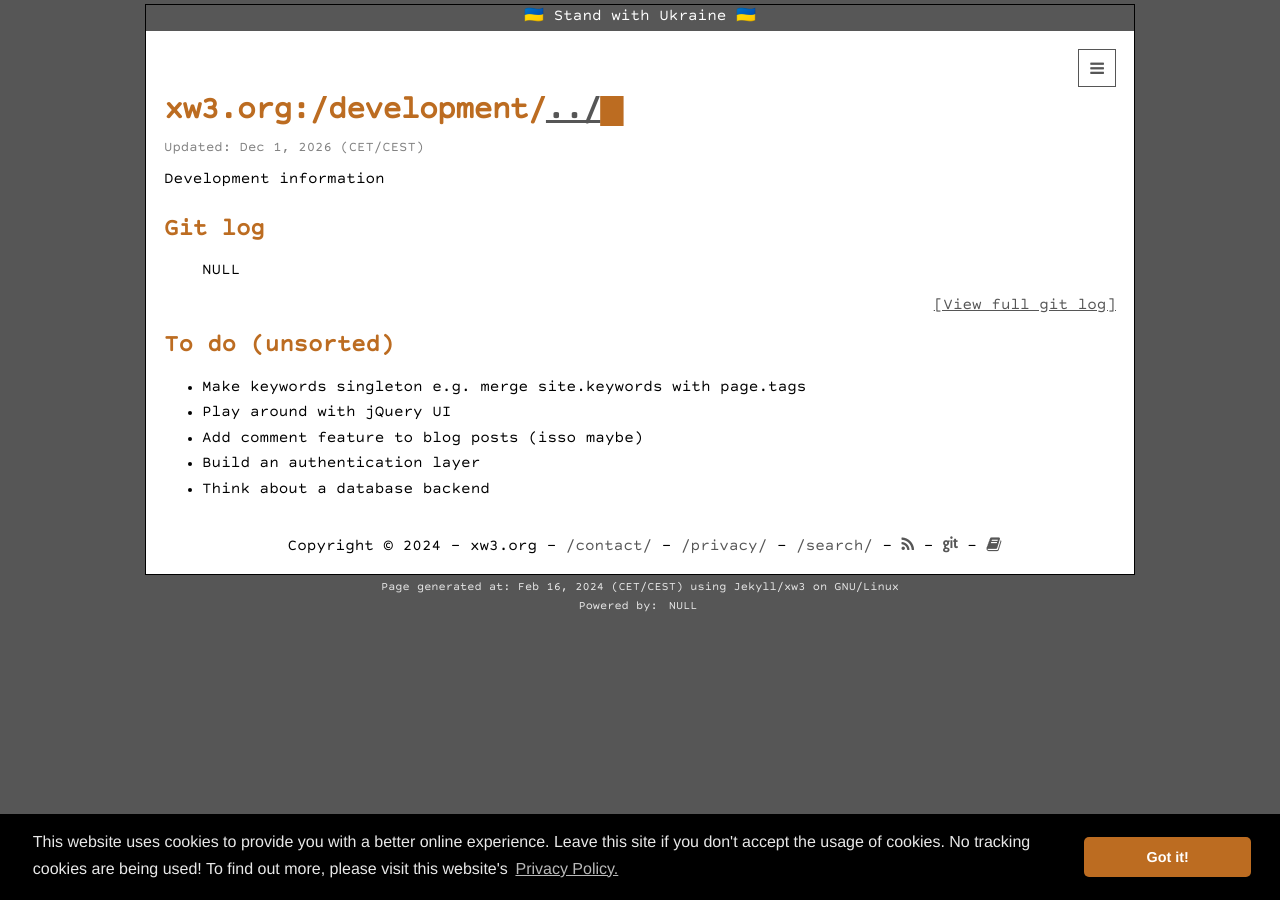
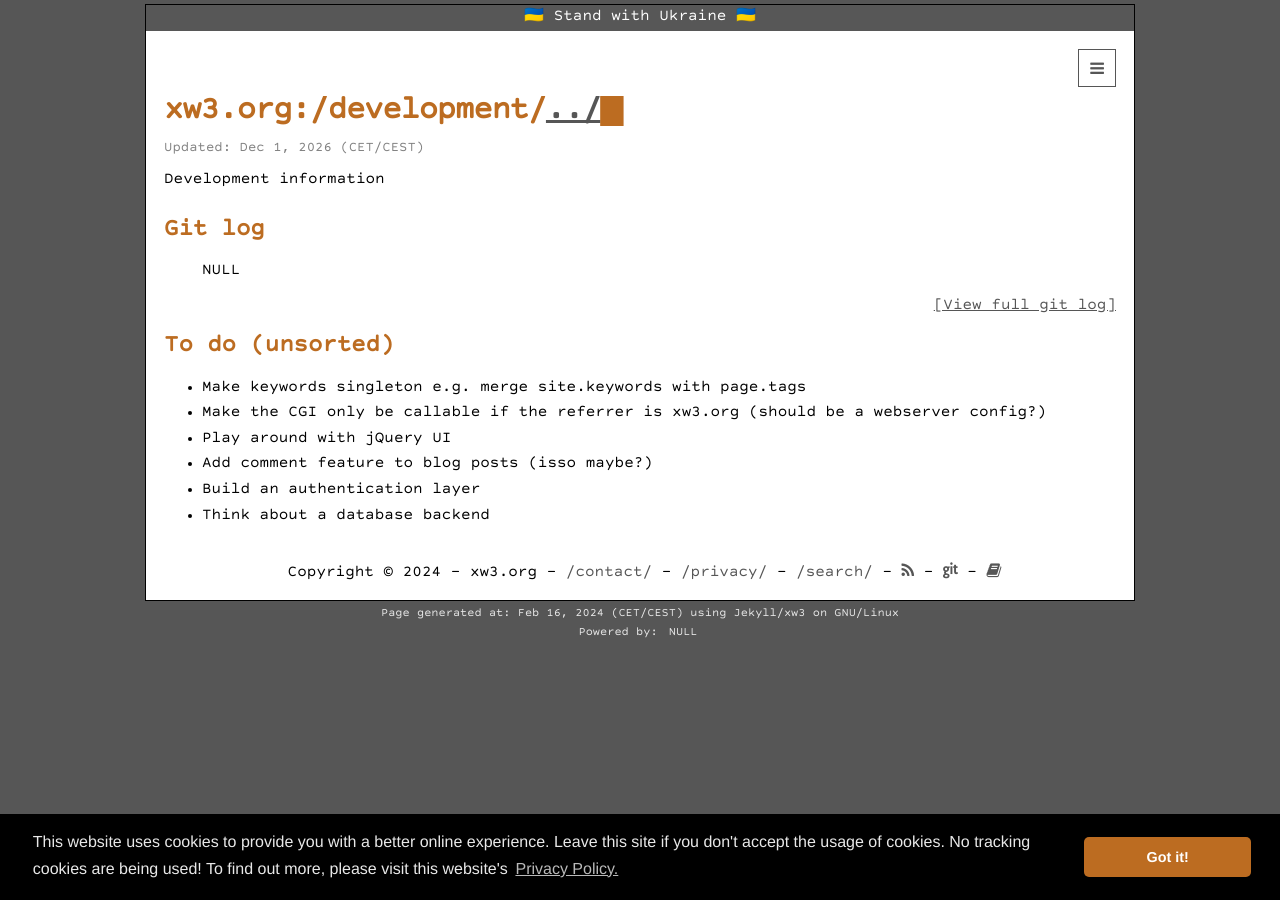
Before and after one commit to hanez/xw3, a Jekyll site: the page built from development/development.html, in a window 1280 px wide. Built offline with Jekyll 4.4.1, drawn with Linux system fonts in a browser that asks for light colours.

Commit message:
Added a to do to development.html.

```diff
--- a/development/development.html
+++ b/development/development.html
@@ -23,8 +23,9 @@ $(document).ready(function(){
 
 <ul>
   <li>Make keywords singleton e.g. merge site.keywords with page.tags</li>
+  <li>Make the CGI only be callable if the referrer is xw3.org (should be a webserver config?)
   <li>Play around with jQuery UI</li>
-  <li>Add comment feature to blog posts (isso maybe)</li>
+  <li>Add comment feature to blog posts (isso maybe?)</li>
   <li>Build an authentication layer</li>
   <li>Think about a database backend</li>
 </ul>
```
